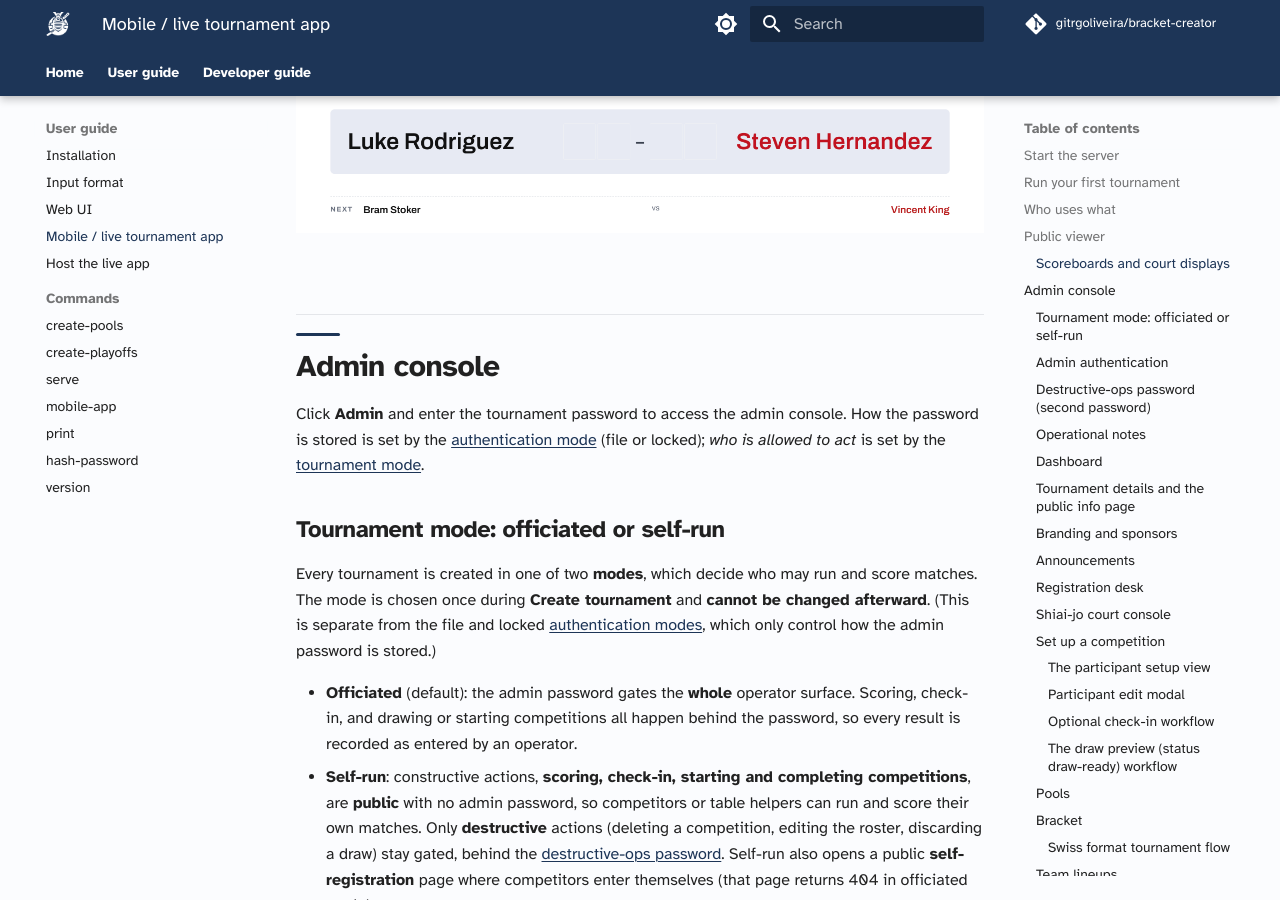
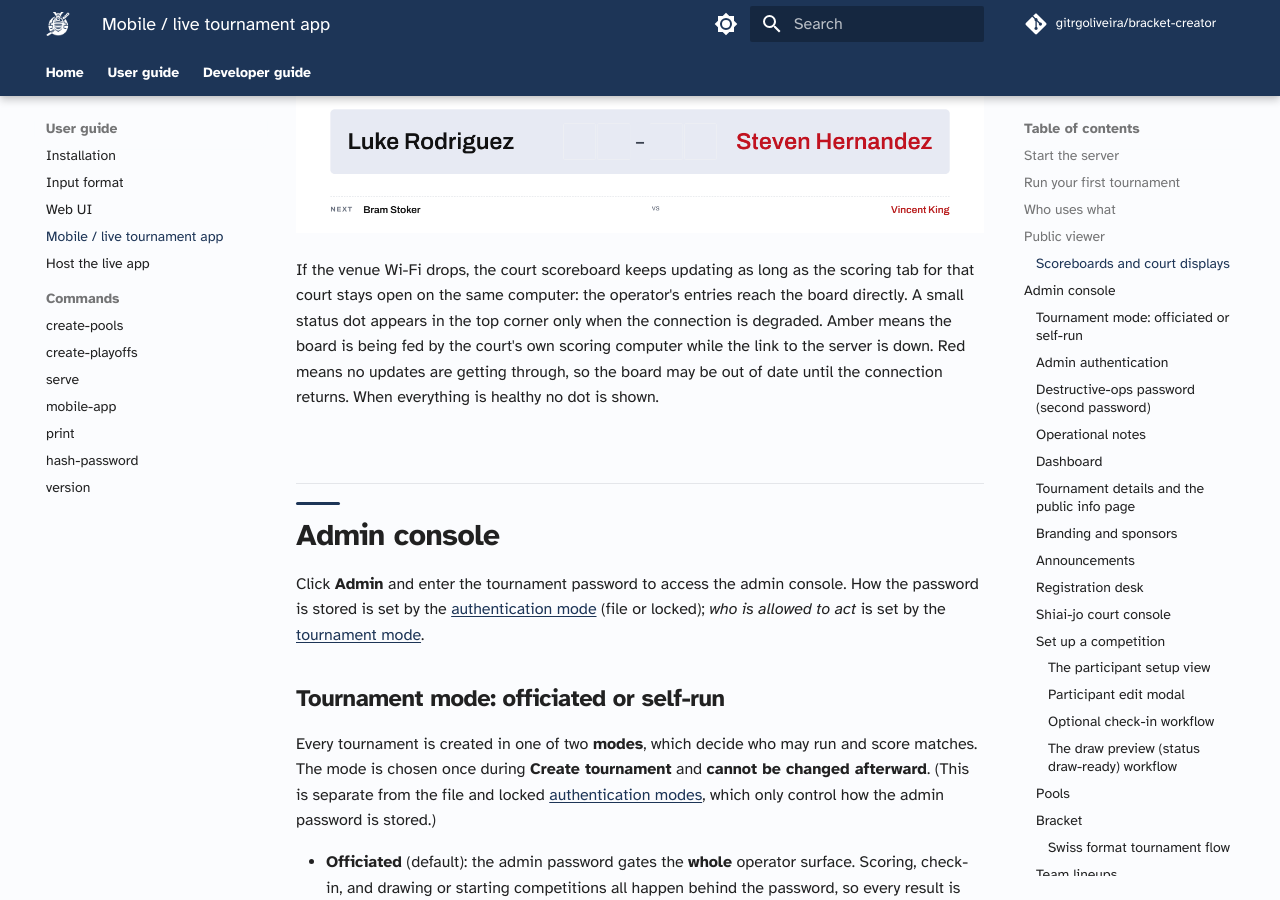
Before and after one commit to gitrgoliveira/bracket-creator, an MkDocs documentation site: the page built from docs/user-guide/mobile-app.md, in a window 1280 px wide and 900 px high, scrolled down 8350 px. Built offline with MkDocs 1.6.1 and Material for MkDocs 9.7.7, drawn with Linux system fonts in a browser that asks for light colours; comment, search, counter and statistics services are not loaded.

Commit message:
docs(mobile-app): note the court scoreboard connection dot (mp-9ukk)
Document the discreet amber/red status dot on the court scoreboard: the
board keeps updating from the court's scoring computer during a venue
Wi-Fi drop (amber), and red means updates are not getting through.

Refs mp-gpra, mp-9ukk.

Co-Authored-By: Claude Opus 4.8 <noreply@anthropic.com>

```diff
--- a/docs/user-guide/mobile-app.md
+++ b/docs/user-guide/mobile-app.md
@@ -93,6 +93,8 @@ Each shiai-jo runs **one digital scoreboard** on a TV or projector: a court-scop
 - Add `&overlay=true` for a transparent variant you key into a live stream as a browser source (OBS, vMix, or similar), so online viewers see player names and the live score over the video.
 
 ![Single-court scoreboard for Shiai-jo A: the current match with Shiro on the left and Aka in red on the right, and the next match below.](../screenshots/display-scoreboard.png)
+
+If the venue Wi-Fi drops, the court scoreboard keeps updating as long as the scoring tab for that court stays open on the same computer: the operator's entries reach the board directly. A small status dot appears in the top corner only when the connection is degraded. Amber means the board is being fed by the court's own scoring computer while the link to the server is down. Red means no updates are getting through, so the board may be out of date until the connection returns. When everything is healthy no dot is shown.
 
 ## Admin console
 
```
